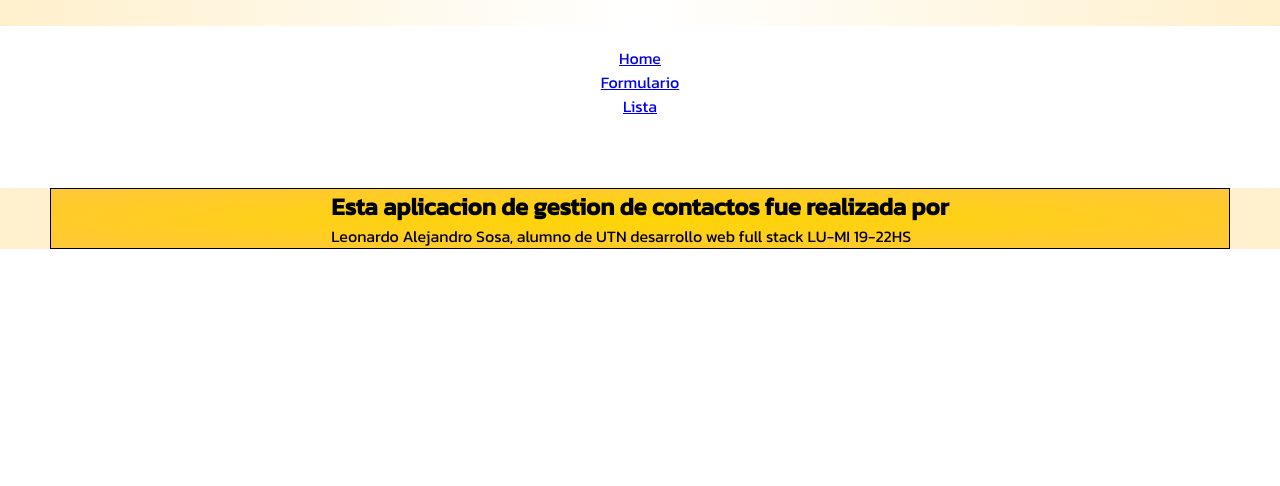
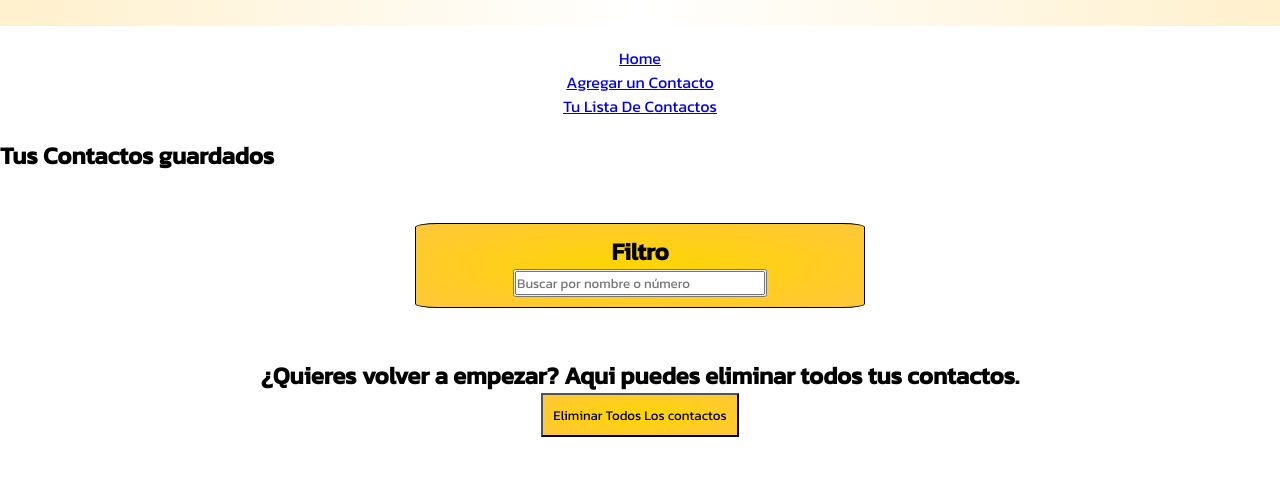
Before and after one commit to LeonardoSosa01/ContactosLeo, a React (Vite) app in the folder contactosleo/: page /Lista in a window 1280 px wide. Shown: the part 239-725 px from the top of the page. Built offline with nearby package versions, Linux system fonts and the light colour scheme.

Commit message:
cambios finales

```diff
--- a/contactosleo/src/App.jsx
+++ b/contactosleo/src/App.jsx
@@ -42,8 +42,8 @@ const App = () => {
       <header className='main'>
         <nav className='main-route'>
           <NavLink to='/'>Home</NavLink>
-          <NavLink to='formulario'>Formulario</NavLink>
-          <NavLink to='TuListaDeContactos'>Lista</NavLink>
+          <NavLink to='formulario'>Agregar un Contacto</NavLink>
+          <NavLink to='Lista'>Tu Lista De Contactos</NavLink>
         </nav>
       </header>
 
@@ -55,7 +55,7 @@ const App = () => {
 
         <Route path='formulario' element={<FormularioContacto onAgregarContacto={agregarContacto} />} />
 
-        <Route path='TuListaDeContactos' element={<ListaContactos contactos={contactos} eliminarContacto={eliminarContacto} filtro={filtro} limpiarLocalStorage={limpiarLocalStorage} />} />
+        <Route path='Lista' element={<ListaContactos contactos={contactos} eliminarContacto={eliminarContacto} filtro={filtro} limpiarLocalStorage={limpiarLocalStorage} />} />
 
 
       </Routes>
--- /dev/null
+++ b/contactosleo/src/componentes/Filtro/Filtro.css
@@ -0,0 +1,3 @@
+.boton input {
+  width: 250px;
+}
--- a/contactosleo/src/componentes/Filtro/Filtro.jsx
+++ b/contactosleo/src/componentes/Filtro/Filtro.jsx
@@ -1,4 +1,5 @@
 import React from 'react';
+import './Filtro.css'
 
 const Filtro = ({ onFiltrar }) => {
   const handleFiltroChange = (e) => {
@@ -6,7 +7,7 @@ const Filtro = ({ onFiltrar }) => {
   };
 
   return (
-    <div>
+    <div className='boton'>
       <input
         type="text"
         placeholder="Buscar por nombre o número"
--- a/contactosleo/src/componentes/FormularioContacto/FormularioContacto.css
+++ b/contactosleo/src/componentes/FormularioContacto/FormularioContacto.css
@@ -19,13 +19,15 @@
   background-color: #fed502;
 }
 
-.formu-main button{
+.formu-main button {
   background: radial-gradient(#fed502, #ffc73b);
   background-color: #fed502;
   padding: 10px;
+  margin: 10px;
+  cursor: pointer;
 }
 
-.formu-gestion label{
+.formu-gestion label {
   font-size: 25px;
   display: flex;
   justify-content: center;
--- a/contactosleo/src/componentes/ListaContactos/ListaContactos.css
+++ b/contactosleo/src/componentes/ListaContactos/ListaContactos.css
@@ -3,7 +3,6 @@
   display: flex;
   flex-direction: column;
   align-items: center;
-
 }
 
 .card-completo {
@@ -12,7 +11,7 @@
   justify-content: center;
   padding: 10px;
   margin-bottom: 50px;
-  width: 500px;
+  width: 450px;
   height: 250px;
   border-radius: 5%;
   background: radial-gradient(#fed502, #ffc73b);
@@ -27,7 +26,7 @@
 
 .card-parametro {
   display: flex;
- flex-direction: column;
+  flex-direction: column;
   align-items: center;
 }
 
@@ -41,13 +40,31 @@
   background: radial-gradient(#fed502, #ffc73b);
   background-color: #fed502;
   padding: 10px;
+  cursor: pointer;
 }
 
-.boton-filtro{
+.boton-filtro {
+  display: flex;
+  flex-direction: column;
+  align-items: center;
   margin-bottom: 50px;
   padding: 10px;
   background: radial-gradient(#fed502, #ffc73b);
   background-color: #fed502;
   border: 1px solid black;
   border-radius: 5%;
+  width: 450px;
 }
+
+.main-reset {
+  display: flex;
+  flex-direction: column;
+  align-items: center;
+}
+
+.main-reset button {
+  background: radial-gradient(#fed502, #ffc73b);
+  background-color: #fed502;
+  padding: 10px;
+  cursor: pointer;
+}
--- a/contactosleo/src/componentes/ListaContactos/ListaContactos.jsx
+++ b/contactosleo/src/componentes/ListaContactos/ListaContactos.jsx
@@ -19,10 +19,12 @@ const ListaContactos = ({ contactos, eliminarContacto, limpiarLocalStorage }) =>
       <h2>Tus Contactos guardados</h2>
       <div className='lista-main'>
 
-        <button className='boton-filtro'>
+        <div className='boton-filtro'>
           <h2>Filtro</h2>
-          <Filtro onFiltrar={handleFiltrar} />
-        </button>
+          <button>
+            <Filtro onFiltrar={handleFiltrar} />
+          </button>
+        </div>
 
         {contactosFiltrados.map((contacto, index) => (
           <div className='card-completo' key={index}>
@@ -41,7 +43,7 @@ const ListaContactos = ({ contactos, eliminarContacto, limpiarLocalStorage }) =>
         ))}
 
         <div className='main-reset'>
-          <h2>Quieres volver a empezar ? Aqui puedes eliminar todos tus contactos. </h2>
+          <h2>¿Quieres volver a empezar? Aqui puedes eliminar todos tus contactos. </h2>
           <button onClick={limpiarLocalStorage}>Eliminar Todos Los contactos</button>
         </div>
       </div>
```
Also changed, not shown: contactosleo/src/componentes/index.js (+7 -7 lines).
